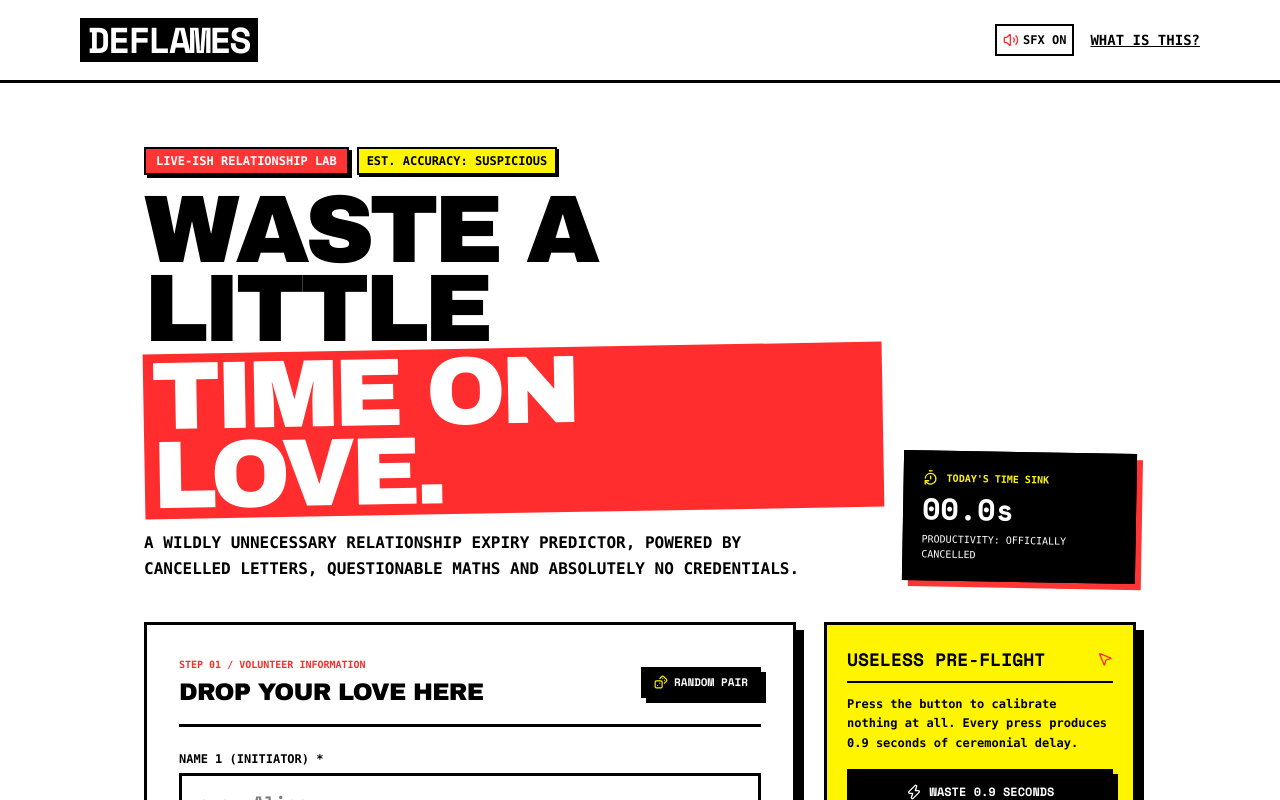
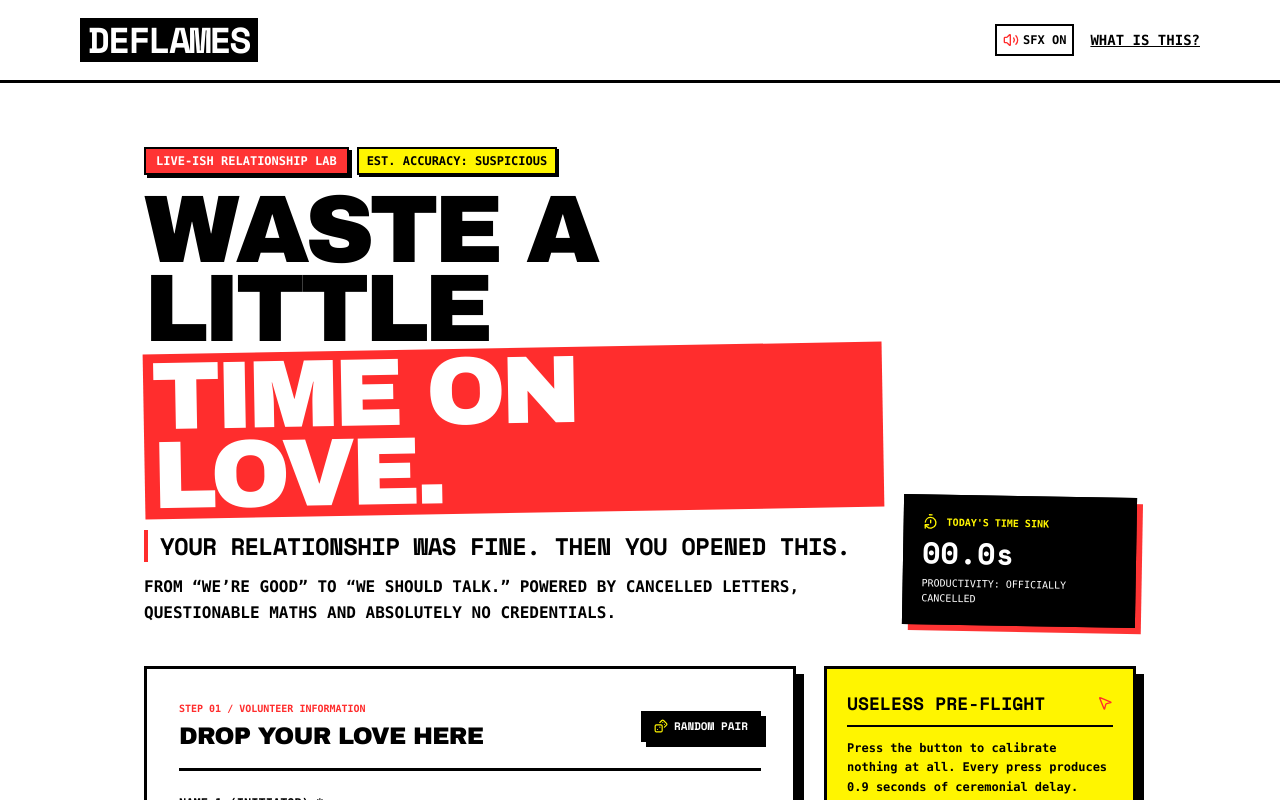
Before and after one commit to CipherX-Adith/deflame, a React (Vite) app in the folder client/: page / in a window 1280 px wide. Shown: the top 800 px of the page. Built offline with nearby package versions, Linux system fonts and the light colour scheme.

Commit message:
feat: add mischievous landing taglines

```diff
--- a/client/src/components/LandingPage.jsx
+++ b/client/src/components/LandingPage.jsx
@@ -106,8 +106,11 @@ export default function LandingPage({ onStart, initialData, onOpenInfo }) {
               WASTE A LITTLE<br />
               <span className="bg-[#ff2d2d] text-white px-2 py-1 inline-block -rotate-1">TIME ON LOVE.</span>
             </h1>
+            <p className="font-black text-lg sm:text-2xl uppercase tracking-tight border-l-4 border-[#ff2d2d] pl-3 mb-3">
+              Your relationship was fine. Then you opened this.
+            </p>
             <p className="font-mono text-xs sm:text-base font-bold text-black uppercase max-w-2xl leading-relaxed">
-              A wildly unnecessary relationship expiry predictor, powered by cancelled letters, questionable maths and absolutely no credentials.
+              From “we’re good” to “we should talk.” Powered by cancelled letters, questionable maths and absolutely no credentials.
             </p>
           </div>
           <div className="lg:col-span-3 border-3 border-black bg-black text-white p-4 shadow-[6px_6px_0_#ff3434] rotate-1">
```
